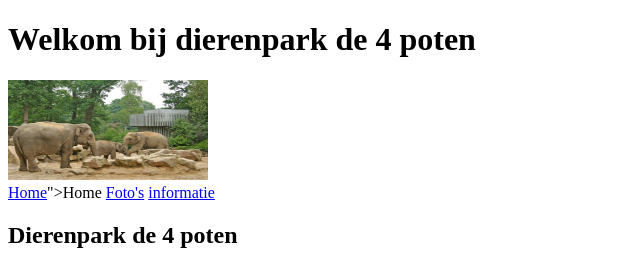
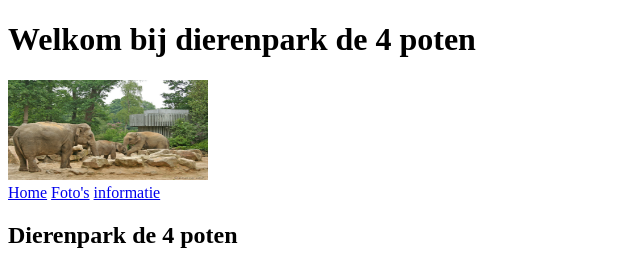
Before and after one commit to Shif12/Huiswerkpagina, a plain HTML site: page Index.html in a window 1280 px wide. Shown: the top 266 px of the page, without its empty margins (0-640 px from the left). Drawn offline with Linux system fonts and the light colour scheme.

Commit message:
Update Index.html

```diff
--- a/Index.html
+++ b/Index.html
@@ -12,7 +12,7 @@
             <img src="./Afbeeldingen/537253024_4247523f48_b.jpg" alt="Olifanten" width="200" height="100">
         </header>
         <nav>
-            <a href="<a href="./Index.html">Home</a>">Home</a>
+            <a href="<a href="./Index.html">Home</a>
             <a href="./Galerij.html">Foto's</a>
             <a href="./info.html">informatie</a>
         </nav>
```
